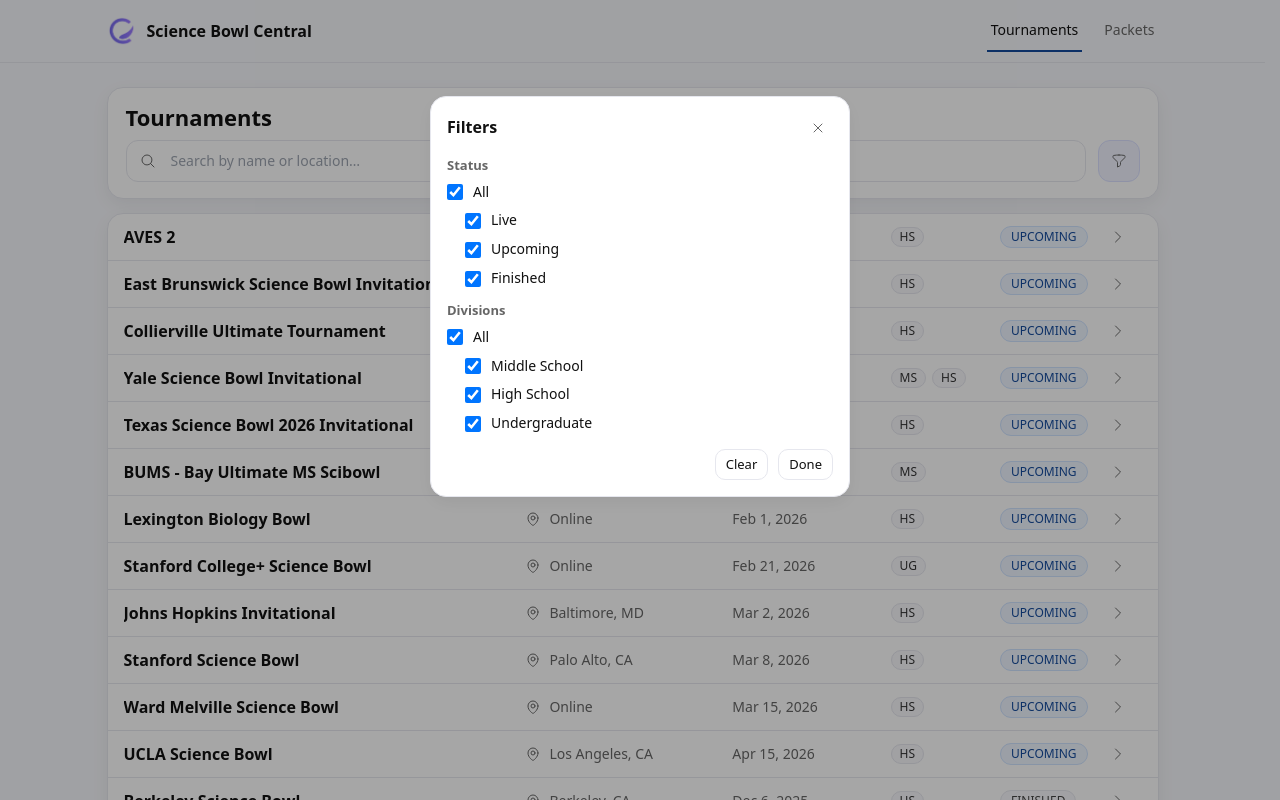
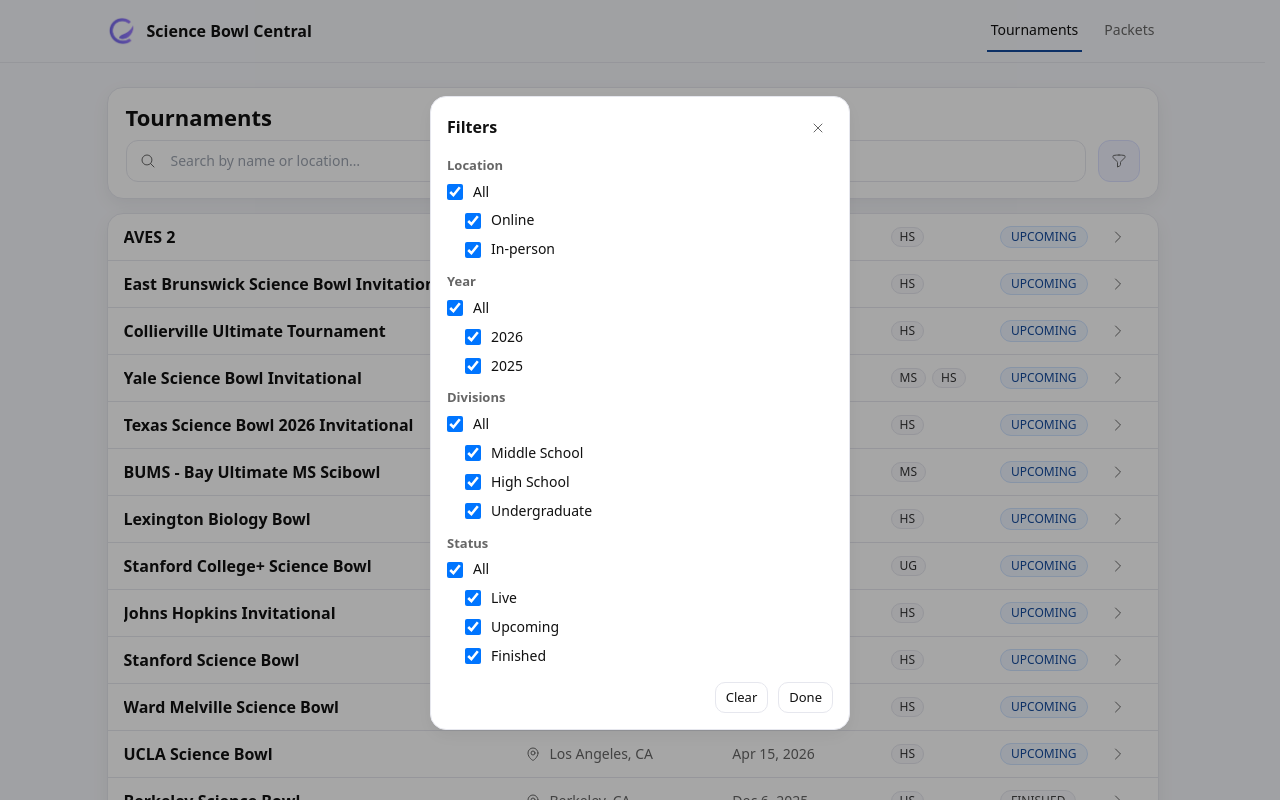
Before and after one commit to xpoes123/scibowl-org, a React (Vite) app in the folder apps/website/frontend/: page /tournaments in a window 1280 px wide. Both pictures are taken after a click on the button 1118 px from the left and 161 px from the top of the page. Shown: the top 800 px of the page. Built offline with nearby package versions, Linux system fonts and the light colour scheme.

Commit message:
Add location filter and reorganize

```diff
--- a/apps/website/frontend/src/features/tournaments/pages/TournamentsPage.tsx
+++ b/apps/website/frontend/src/features/tournaments/pages/TournamentsPage.tsx
@@ -46,6 +46,12 @@ const DIVISION_OPTIONS: Array<{ key: TournamentDivision; label: string }> = [
   { key: "UG", label: "Undergraduate" },
 ];
 
+type LocationModeFilter = "ONLINE" | "IN_PERSON";
+const MODE_OPTIONS: Array<{ key: LocationModeFilter; label: string }> = [
+  { key: "ONLINE", label: "Online" },
+  { key: "IN_PERSON", label: "In-person" },
+];
+
 export function TournamentsPage() {
   const { tournaments } = useTournaments();
   const [searchParams, setSearchParams] = useSearchParams();
@@ -59,6 +65,17 @@ export function TournamentsPage() {
     return new Set([statusParamToStatus(statusParam)]);
   });
   const [selectedDivisions, setSelectedDivisions] = useState<Set<TournamentDivision>>(() => new Set());
+  const [selectedModes, setSelectedModes] = useState<Set<LocationModeFilter>>(() => new Set());
+  const [selectedYears, setSelectedYears] = useState<Set<number>>(() => new Set());
+
+  const yearOptions = useMemo(() => {
+    const years = new Set<number>();
+    tournaments.forEach((t) => {
+      const year = Number(t.dates.start.slice(0, 4));
+      if (Number.isFinite(year)) years.add(year);
+    });
+    return Array.from(years).sort((a, b) => b - a);
+  }, [tournaments]);
 
   const pageSize = 20;
   const rawPage = Number(searchParams.get("page") ?? "1");
@@ -103,6 +120,17 @@ export function TournamentsPage() {
       list = list.filter((t) => t.divisions.some((div) => selectedDivisions.has(div)));
     }
 
+    if (selectedModes.size > 0) {
+      list = list.filter((t) => {
+        const mode: LocationModeFilter = t.location ? "IN_PERSON" : "ONLINE";
+        return selectedModes.has(mode);
+      });
+    }
+
+    if (selectedYears.size > 0) {
+      list = list.filter((t) => selectedYears.has(Number(t.dates.start.slice(0, 4))));
+    }
+
     if (normalizedQuery) {
       list = list.filter((t) => {
         const location = t.location ? `${t.location.city}, ${t.location.state}`.toLowerCase() : "online";
@@ -120,7 +148,7 @@ export function TournamentsPage() {
       return compareWithinStatus(onlyStatus, a, b);
 
     });
-  }, [query, selectedDivisions, selectedStatuses, tournaments]);
+  }, [query, selectedDivisions, selectedModes, selectedStatuses, selectedYears, tournaments]);
 
   const pageCount = Math.max(1, Math.ceil(filtered.length / pageSize));
   const clampedPage = Math.min(page, pageCount);
@@ -170,13 +198,52 @@ export function TournamentsPage() {
     resetToPageOne();
   };
 
+  const setAllModes = () => {
+    setSelectedModes(new Set());
+    resetToPageOne();
+  };
+
+  const toggleMode = (mode: LocationModeFilter) => {
+    setSelectedModes((prev) => {
+      const universe = MODE_OPTIONS.map((opt) => opt.key);
+      const next = prev.size === 0 ? new Set(universe) : new Set(prev);
+      if (next.has(mode)) next.delete(mode);
+      else next.add(mode);
+      if (next.size === 0 || next.size === universe.length) return new Set();
+      return next;
+    });
+    resetToPageOne();
+  };
+
+  const setAllYears = () => {
+    setSelectedYears(new Set());
+    resetToPageOne();
+  };
+
+  const toggleYear = (year: number) => {
+    setSelectedYears((prev) => {
+      if (yearOptions.length === 0) return new Set();
+      const universe = yearOptions;
+      const next = prev.size === 0 ? new Set(universe) : new Set(prev);
+      if (next.has(year)) next.delete(year);
+      else next.add(year);
+      if (next.size === 0 || next.size === universe.length) return new Set();
+      return next;
+    });
+    resetToPageOne();
+  };
+
   const clearFilters = () => {
     setAllStatuses();
     setAllDivisions();
+    setAllModes();
+    setAllYears();
   };
 
   const allStatusesSelected = selectedStatuses.size === ALL_STATUSES.length;
   const allDivisionsSelected = selectedDivisions.size === 0;
+  const allModesSelected = selectedModes.size === 0;
+  const allYearsSelected = selectedYears.size === 0;
 
   return (
     <div className="sbStack">
@@ -282,28 +349,54 @@ export function TournamentsPage() {
               </button>
             </div>
 
+            <div className="sbFiltersGrid">
+              <div>
                 <div className="sbModalSection">
-              <h3 className="sbModalSectionTitle">Status</h3>
+                  <h3 className="sbModalSectionTitle">Location</h3>
                   <div className="sbCheckboxList">
                     <label className="sbCheckboxRow">
-                  <input type="checkbox" checked={allStatusesSelected} onChange={setAllStatuses} />
+                      <input type="checkbox" checked={allModesSelected} onChange={setAllModes} />
                       All
                     </label>
                     <div className="sbCheckboxChildren sbCheckboxList">
-                  {ALL_STATUSES.map((status) => (
-                    <label key={status} className="sbCheckboxRow">
+                      {MODE_OPTIONS.map((opt) => (
+                        <label key={opt.key} className="sbCheckboxRow">
                           <input
                             type="checkbox"
-                        checked={selectedStatuses.has(status)}
-                        onChange={() => toggleStatus(status)}
+                            checked={allModesSelected ? true : selectedModes.has(opt.key)}
+                            onChange={() => toggleMode(opt.key)}
                           />
-                      {getStatusLabel(status)}
+                          {opt.label}
                         </label>
                       ))}
                     </div>
                   </div>
                 </div>
 
+                <div className="sbModalSection">
+                  <h3 className="sbModalSectionTitle">Year</h3>
+                  <div className="sbCheckboxList">
+                    <label className="sbCheckboxRow">
+                      <input type="checkbox" checked={allYearsSelected} onChange={setAllYears} />
+                      All
+                    </label>
+                    <div className="sbCheckboxChildren sbCheckboxList">
+                      {yearOptions.map((year) => (
+                        <label key={year} className="sbCheckboxRow">
+                          <input
+                            type="checkbox"
+                            checked={allYearsSelected ? true : selectedYears.has(year)}
+                            onChange={() => toggleYear(year)}
+                          />
+                          {year}
+                        </label>
+                      ))}
+                    </div>
+                  </div>
+                </div>
+              </div>
+
+              <div>
                 <div className="sbModalSection">
                   <h3 className="sbModalSectionTitle">Divisions</h3>
                   <div className="sbCheckboxList">
@@ -326,6 +419,30 @@ export function TournamentsPage() {
                   </div>
                 </div>
 
+                <div className="sbModalSection">
+                  <h3 className="sbModalSectionTitle">Status</h3>
+                  <div className="sbCheckboxList">
+                    <label className="sbCheckboxRow">
+                      <input type="checkbox" checked={allStatusesSelected} onChange={setAllStatuses} />
+                      All
+                    </label>
+                    <div className="sbCheckboxChildren sbCheckboxList">
+                      {ALL_STATUSES.map((status) => (
+                        <label key={status} className="sbCheckboxRow">
+                          <input
+                            type="checkbox"
+                            checked={selectedStatuses.has(status)}
+                            onChange={() => toggleStatus(status)}
+                          />
+                          {getStatusLabel(status)}
+                        </label>
+                      ))}
+                    </div>
+                  </div>
+                </div>
+              </div>
+            </div>
+
             <div className="sbModalFooter">
               <button type="button" className="sbPageButton" onClick={clearFilters}>
                 Clear
```
Lines whose indentation alone changed are shown as unchanged.
